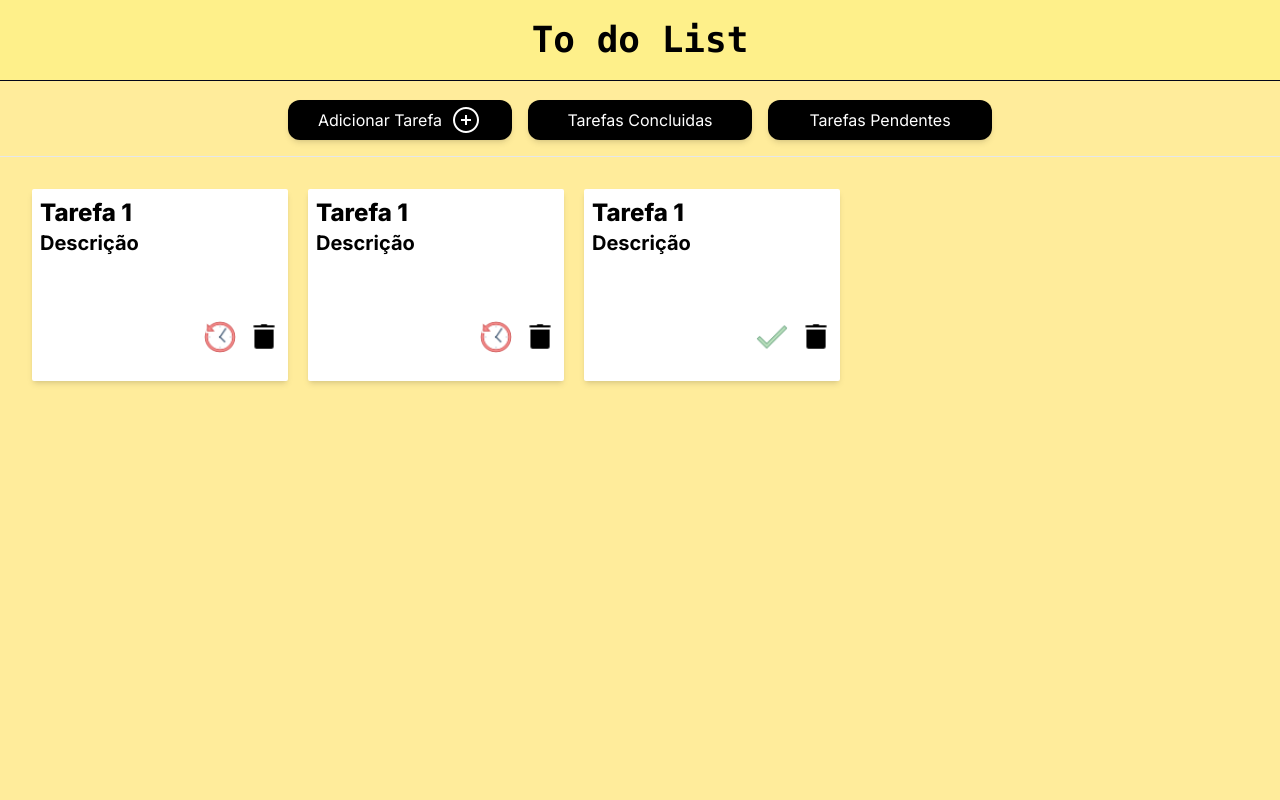
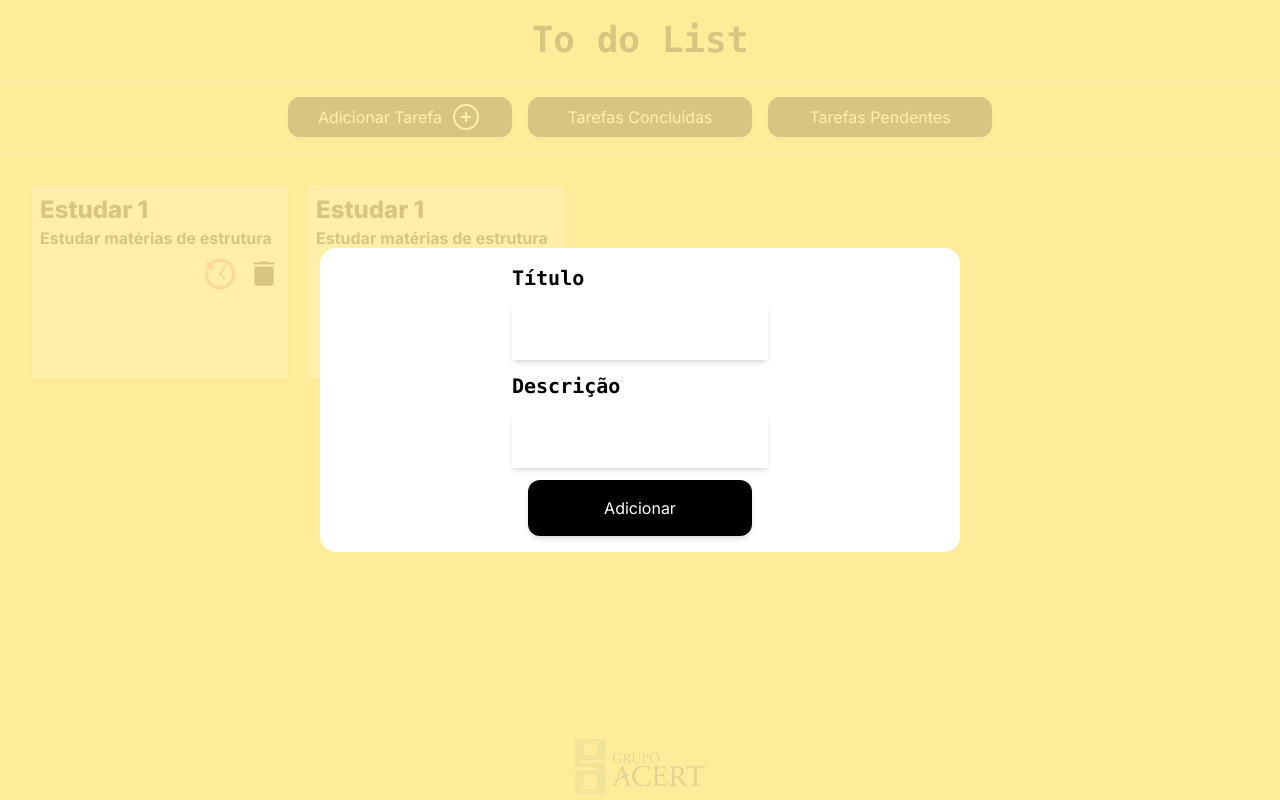
Before and after one commit to DaniloD30/to-do-list-tailwind-nextjs, a Next.js app: page /to-do-list in a window 1280 px wide. Both pictures are taken after a click on the button "Adicionar Tarefa". Built offline with nearby package versions, Linux system fonts and the light colour scheme.

Commit message:
feat: form add, components

```diff
--- /dev/null
+++ b/src/app/components/Card/index.tsx
@@ -0,0 +1,39 @@
+"use client";
+import Image from "next/image";
+
+interface Props {
+  title: string;
+  description: string;
+  isPending: boolean;
+}
+enum Icon {
+  pending = "/icons/icon-pending.png",
+  done = "/icons/icon-done.png",
+}
+
+export default function CardTask({ title, description, isPending }: Props) {
+  return (
+    <div className="w-64 h-48 p-2 rounded-sm  bg-white shadow-md">
+      <div className="text-2xl font-extrabold text-black">{title} 1</div>
+      <div className="text-base font-bold text-black">{description}</div>
+      <div className="flex mt-2 justify-end gap-3">
+        <button className="text-black">
+          <Image
+            src={Icon[isPending ? "pending" : "done"]}
+            width={32}
+            height={32}
+            alt="icon-status"
+          />
+        </button>
+        <button className="text-black">
+          <Image
+            src={"/icons/icon-trash.png"}
+            width={32}
+            height={32}
+            alt="icon-pending"
+          />
+        </button>
+      </div>
+    </div>
+  );
+}
--- /dev/null
+++ b/src/app/components/Form/index.tsx
@@ -0,0 +1,78 @@
+"use client";
+import { useForm } from "react-hook-form";
+import { z } from "zod";
+import { zodResolver } from "@hookform/resolvers/zod";
+import { v4 as uuidv4 } from "uuid";
+
+const schema = z.object({
+  id: z.string(),
+  title: z.string().trim().min(1, { message: "Obrigatório*" }),
+  description: z.string().optional(),
+});
+
+interface Props {
+  toggle: () => void;
+}
+
+type FormDataProps = z.infer<typeof schema>;
+
+export const Form = ({ toggle }: Props) => {
+  const {
+    handleSubmit,
+    register,
+    formState: { errors },
+  } = useForm<FormDataProps>({
+    mode: "all",
+    criteriaMode: "all",
+    resolver: zodResolver(schema),
+    defaultValues: {
+      id: uuidv4(),
+      title: "",
+      description: "",
+    },
+  });
+
+  const onSubmitForm = () => {
+    toggle();
+  };
+
+  return (
+    <form
+      className="flex flex-col gap-3 justify-center items-center"
+      onSubmit={handleSubmit(onSubmitForm)}
+    >
+      <div className="flex flex-col">
+        <label className="font-mono text-black text-xl font-bold mb-3">
+          Título
+        </label>
+        <input
+          {...register("title")}
+          type="text"
+          className="w-64 h-14 rounded-sm bg-white text-black shadow-md"
+          maxLength={255}
+        />
+        {errors.title && <p className="text-black">{errors.title.message}</p>}
+      </div>
+      <div className="flex flex-col">
+        <label className="font-mono text-black text-xl font-bold mb-3">
+          Descrição
+        </label>
+        <input
+          {...register("description")}
+          type="text"
+          className="w-64 h-14 rounded-sm bg-white text-black shadow-md"
+          maxLength={255}
+        />
+      </div>
+      <div>
+        <button
+          className="w-56 h-14
+        rounded-xl bg-black shadow-md hover:bg-slate-500 disabled:cursor-not-allowed"
+          disabled={Boolean(errors.title)}
+        >
+          Adicionar
+        </button>
+      </div>
+    </form>
+  );
+};
--- /dev/null
+++ b/src/app/components/Layouts/index.tsx
@@ -0,0 +1,33 @@
+import Image from "next/image";
+import { ReactNode } from "react";
+
+interface Props {
+  children: ReactNode;
+}
+export default function LayoutContainer({ children }: Props) {
+  return (
+    <>
+      <div
+        className="flex min-h-screen
+    flex-col items-center"
+      >
+        <header className="flex flex-col h-20 justify-center min-w-full bg-yellow-200 items-center">
+          <h3 className="font-mono text-4xl text-black font-extrabold">
+            To do List
+          </h3>
+        </header>
+        <hr className="border-x-orange-200 min-w-full" />
+        {children}
+        <footer className="flex flex-col h-96 justify-end">
+          <Image
+            src="/images/grupo-acert.svg"
+            alt="Logo"
+            width={130}
+            height={130}
+            loading="lazy"
+          />
+        </footer>
+      </div>
+    </>
+  );
+}
--- a/src/app/components/Modal/index.tsx
+++ b/src/app/components/Modal/index.tsx
@@ -1,3 +1,4 @@
+"use client";
 import { ReactNode } from "react";
 
 interface ModalType {
@@ -13,7 +14,7 @@
         <div
           className="flex justify-center
           items-center z-50 w-screen
-          max-h-screen absolute top-0 bg-stone-700"
+          min-h-screen absolute top-0 bg-[#ffec9bd6]"
           onClick={props.toggle}
         >
           <div
--- a/src/app/page.tsx
+++ b/src/app/page.tsx
@@ -1,16 +1,9 @@
 import Image from "next/image";
+import LayoutContainer from "./components/Layouts";
 
 export default function Home() {
   return (
-    <main
-      className="flex min-h-screen
-    flex-col items-center"
-    >
-      <header className="flex flex-col h-20 justify-center">
-        <h3 className="font-mono text-4xl text-black font-extrabold">
-          To do List
-        </h3>
-      </header>
+    <LayoutContainer>
       <div className="flex flex-col h-96 justify-center">
         <p className="font-mono text-black text-2xl font-bold mb-3">Login:</p>
         <input
@@ -21,15 +14,6 @@
           Entrar
         </button>
       </div>
-      <footer className="flex flex-col h-96 justify-center">
-        <Image
-          src="/images/grupo-acert.svg"
-          alt="Logo"
-          width={200}
-          height={100}
-          loading="lazy"
-        />
-      </footer>
-    </main>
+    </LayoutContainer>
   );
 }
--- a/src/app/to-do-list/page.tsx
+++ b/src/app/to-do-list/page.tsx
@@ -1,19 +1,29 @@
+"use client";
 import Image from "next/image";
+import Modal from "../components/Modal";
+import { Form } from "../components/Form";
+import { useCallback, useState } from "react";
+import CardTask from "../components/Card";
+import LayoutContainer from "../components/Layouts";
 
 export default function ToDoList() {
+  const [isOpenModal, setIsOpenModal] = useState<boolean>(false);
+
+  const toggle = useCallback(() => {
+    setIsOpenModal(!isOpenModal);
+  }, [isOpenModal]);
+
   return (
-    <div
-      className="flex min-h-screen
-    flex-col items-center"
+    <>
+      <Modal isOpen={isOpenModal} toggle={toggle}>
+        <Form toggle={toggle} />
+      </Modal>
+      <LayoutContainer>
+        <div className="flex min-w-full p-4 gap-4 items-center justify-center">
+          <button
+            onClick={toggle}
+            className=" flex items-center justify-center gap-2 w-56 h-10 rounded-xl bg-black shadow-md hover:bg-slate-500"
           >
-      <header className="flex flex-col h-20 justify-center min-w-full bg-yellow-200 items-center">
-        <h3 className="font-mono text-4xl text-black font-extrabold">
-          To do List
-        </h3>
-      </header>
-      <hr className=" h-1 border-slate-950 min-w-full" />
-      <div className="flex min-w-full p-4 gap-4 items-center justify-center">
-        <button className=" flex items-center justify-center gap-2 w-56 h-10 rounded-xl bg-black shadow-md hover:bg-slate-500">
             Adicionar Tarefa
             <Image
               src={"/icons/icon-add.png"}
@@ -32,73 +42,18 @@
         <hr className="border-x-orange-200 min-w-full" />
         <div className="flex min-w-full p-8 gap-5">
           {/* Component card */}
-        <div className="w-64 h-48 p-2 rounded-sm  bg-white shadow-md">
-          <div className="text-2xl font-extrabold text-black">Tarefa 1</div>
-          <div className="text-xl font-bold text-black">Descrição</div>
-          <div className="flex mt-16 justify-end gap-3">
-            <button className="text-black">
-              <Image
-                src={"/icons/icon-pending.png"}
-                width={32}
-                height={32}
-                alt="icon-pending"
+          <CardTask
+            title="Estudar"
+            description="Estudar matérias de estrutura"
+            isPending={true}
           />
-            </button>
-            <button className="text-black">
-              <Image
-                src={"/icons/icon-trash.png"}
-                width={32}
-                height={32}
-                alt="icon-pending"
+          <CardTask
+            title="Estudar"
+            description="Estudar matérias de estrutura"
+            isPending={true}
           />
-            </button>
         </div>
-        </div>
-        <div className="w-64 h-48 p-2 rounded-sm bg-white shadow-md">
-          <div className="text-2xl font-extrabold text-black">Tarefa 1</div>
-          <div className="text-xl font-bold text-black">Descrição</div>
-          <div className="flex mt-16 justify-end gap-3">
-            <button className="text-black">
-              <Image
-                src={"/icons/icon-pending.png"}
-                width={32}
-                height={32}
-                alt="icon-pending"
-              />
-            </button>
-            <button className="text-black">
-              <Image
-                src={"/icons/icon-trash.png"}
-                width={32}
-                height={32}
-                alt="icon-pending"
-              />
-            </button>
-          </div>
-        </div>
-        <div className="w-64 h-48 p-2 rounded-sm bg-white shadow-md">
-          <div className="text-2xl font-extrabold text-black">Tarefa 1</div>
-          <div className="text-xl font-bold text-black">Descrição</div>
-          <div className="flex mt-16 justify-end gap-3">
-            <button className="text-black">
-              <Image
-                src={"/icons/icon-done.png"}
-                width={32}
-                height={32}
-                alt="icon-done"
-              />
-            </button>
-            <button className="text-black">
-              <Image
-                src={"/icons/icon-trash.png"}
-                width={32}
-                height={32}
-                alt="icon-pending"
-              />
-            </button>
-          </div>
-        </div>
-      </div>
-    </div>
+      </LayoutContainer>
+    </>
   );
 }
```
Also changed, not shown: package.json (+8 -1 lines), 1 other file (tests, documents, lock files or other folders). Lines whose indentation alone changed are shown as unchanged.
